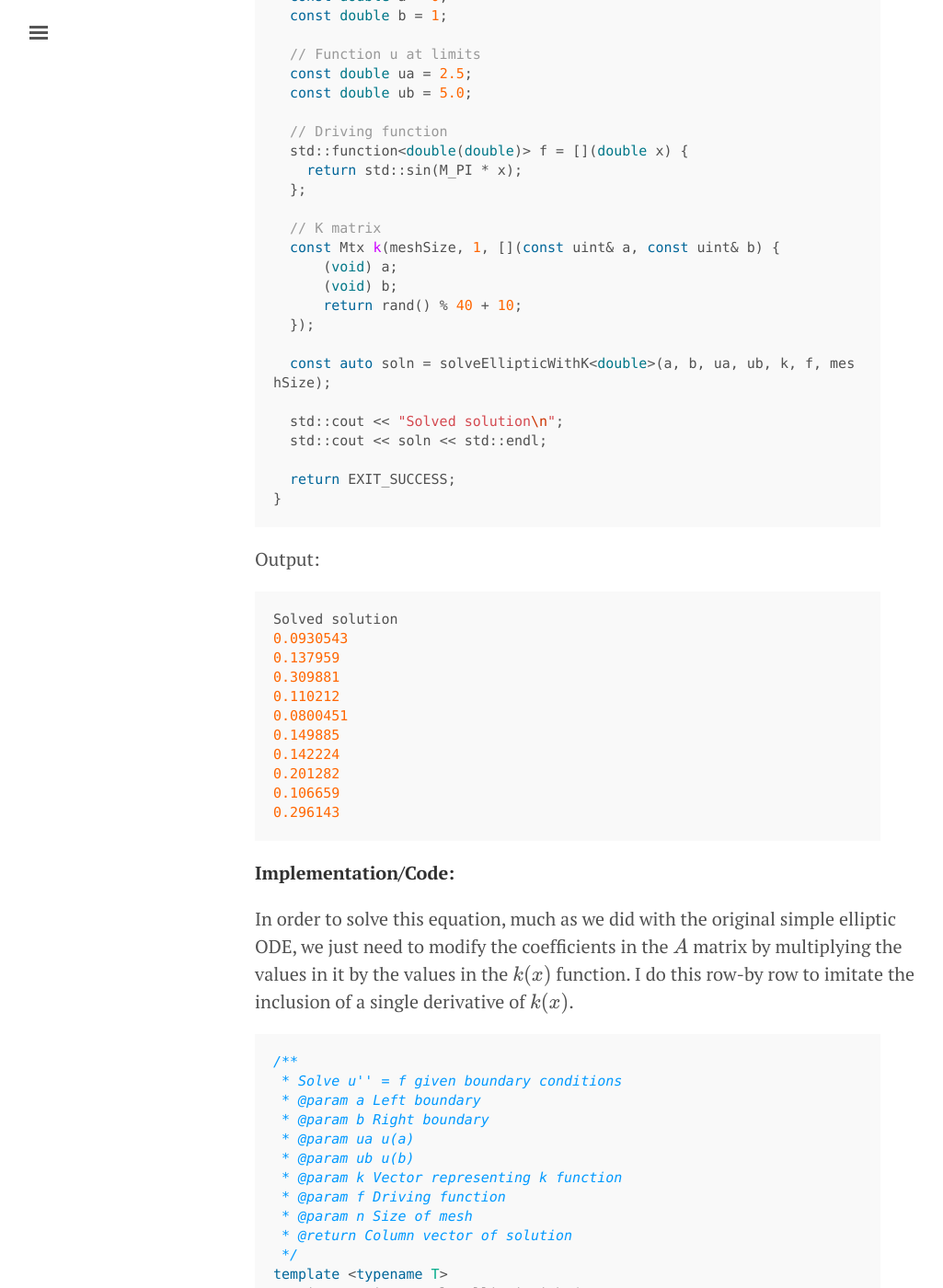
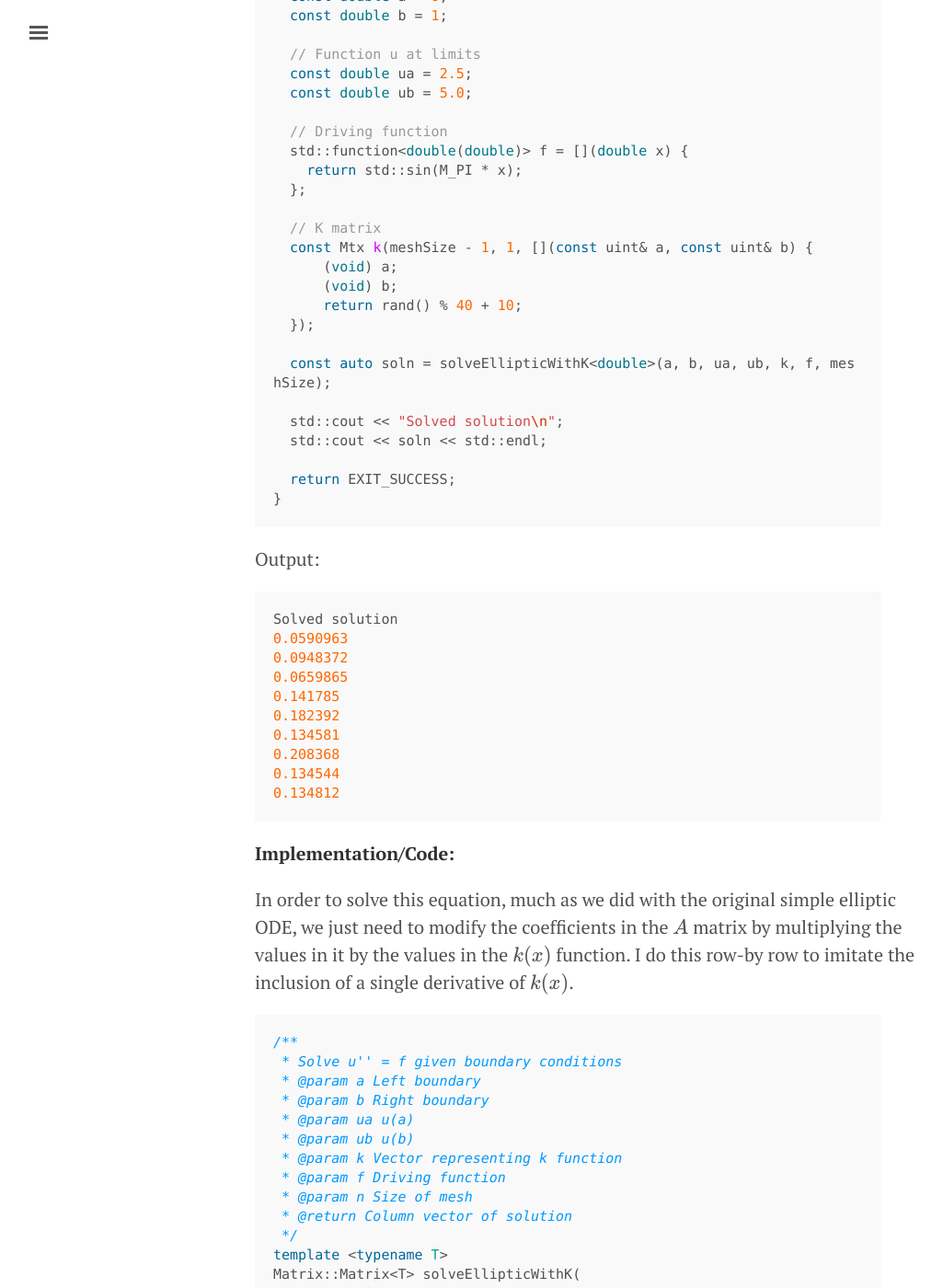
Before and after one commit to kylehovey/MATH_5620, a Jekyll site: the page built from ellipticWithK.md, in a window 1280 px wide and 1400 px high, scrolled down 1276 px. Shown: the whole window at 92% size, without its empty margins (3-1028 px from the left). Built offline with Jekyll 4.4.1, drawn with Linux system fonts in a browser that asks for light colours; formulas are drawn with MathJax 3.

Commit message:
Modified elliptic problem with k(x) to include fencepost error fix.

```diff
--- a/ellipticWithK.md
+++ b/ellipticWithK.md
@@ -59,7 +59,7 @@
   };
 
   // K matrix
-  const Mtx k(meshSize, 1, [](const uint& a, const uint& b) {
+  const Mtx k(meshSize - 1, 1, [](const uint& a, const uint& b) {
       (void) a;
       (void) b;
       return rand() % 40 + 10;
@@ -78,16 +78,15 @@
 
 {% highlight C++ %}
 Solved solution
-0.0930543
-0.137959
-0.309881
-0.110212
-0.0800451
-0.149885
-0.142224
-0.201282
-0.106659
-0.296143
+0.0590963
+0.0948372
+0.0659865
+0.141785
+0.182392
+0.134581
+0.208368
+0.134544
+0.134812
 {% endhighlight %}
 
 **Implementation/Code:**
@@ -121,18 +120,18 @@
 
   // Generate F vector
   const T h = (b - a) / (T) n;
-  const Matrix::Matrix<T> F(n, 1, [&](const uint& i, const uint& j) -> T {
+  const Matrix::Matrix<T> F(n - 1, 1, [&](const uint& i, const uint& j) -> T {
       (void) j;
-      return std::pow(h, 2) * f(a + i * h);
+      return std::pow(h, 2) * f(a + (i + 1) * h);
   });
 
   // Use initial conditions
-  Matrix::Matrix<T> init(n, 1);
+  Matrix::Matrix<T> init(n - 1, 1);
   init.setVal(0, 0, ua);
-  init.setVal(n - 1, 0, ub);
+  init.setVal(n - 2, 0, ub);
 
   // Generate differential operator for second derivative
-  auto D = Matrix::Matrix<T>::genFDMatrix(n, 2);
+  auto D = Matrix::Matrix<T>::genFDMatrix(n - 1, 2);
 
   // Modify it so that it includes the derivative for k(x)
   D.fillWith([&](const uint& a, const uint& b) -> T {
```
Also changed, not shown: 1 other file.
